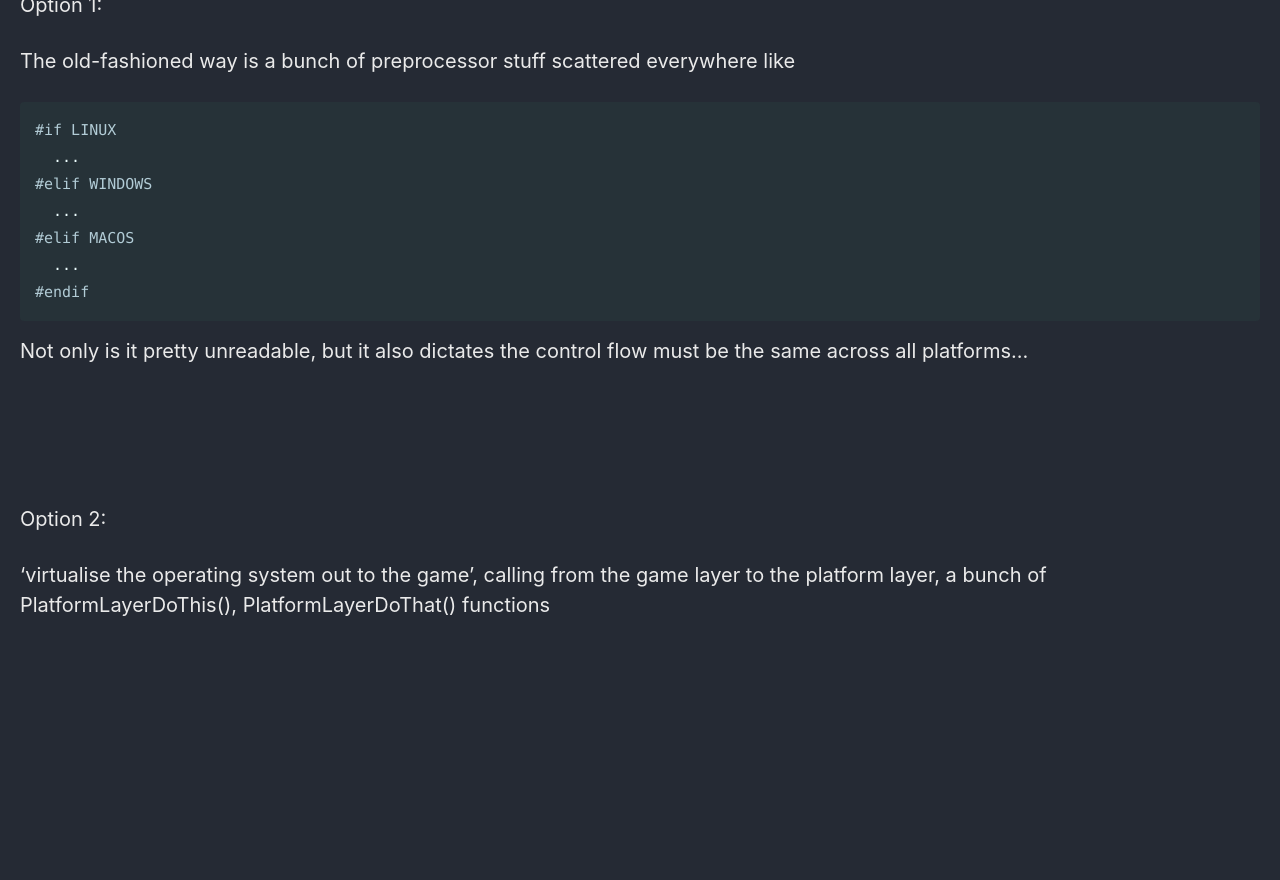
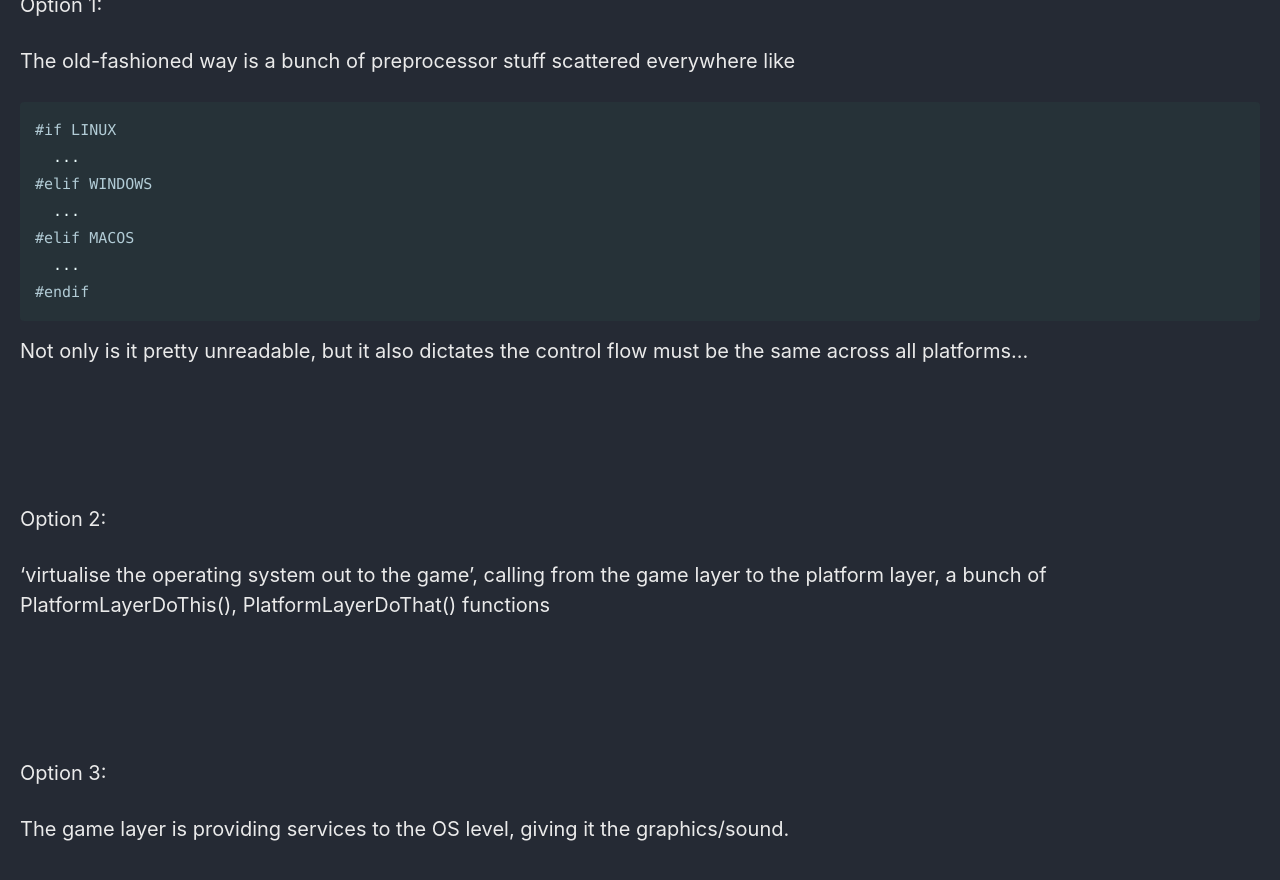
Before and after one commit to Connor-McCartney/Connor-McCartney.github.io, a Jekyll site: the page built from _pages/misc/HandmadeHeroNotes.md, in a window 1280 px wide and 900 px high, scrolled down 3350 px. Shown: the top 880 px of the window. Built offline with Jekyll 4.4.1, drawn with Linux system fonts in a browser that asks for light colours; cached includes are drawn as plain includes; our own code applies the rules of GitHub Pages for plain Markdown files; before the commit the page ends 4138 px from its top, so only the background shows below that.

Commit message:
Update HandmadeHeroNotes.md

```diff
--- a/_pages/misc/HandmadeHeroNotes.md
+++ b/_pages/misc/HandmadeHeroNotes.md
@@ -162,3 +162,7 @@ Option 2:
 <br>
 
 <br>
+
+Option 3:
+
+The game layer is providing services to the OS level, giving it the graphics/sound.
```
